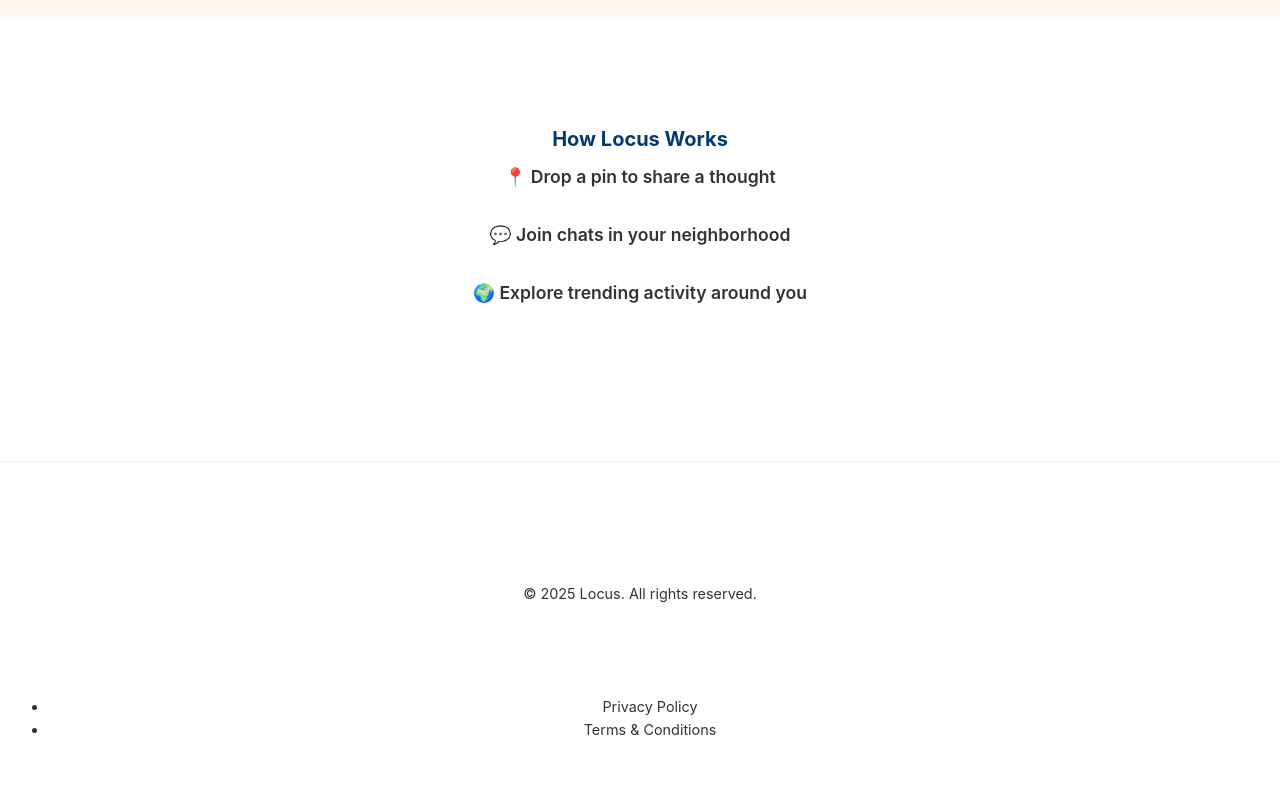
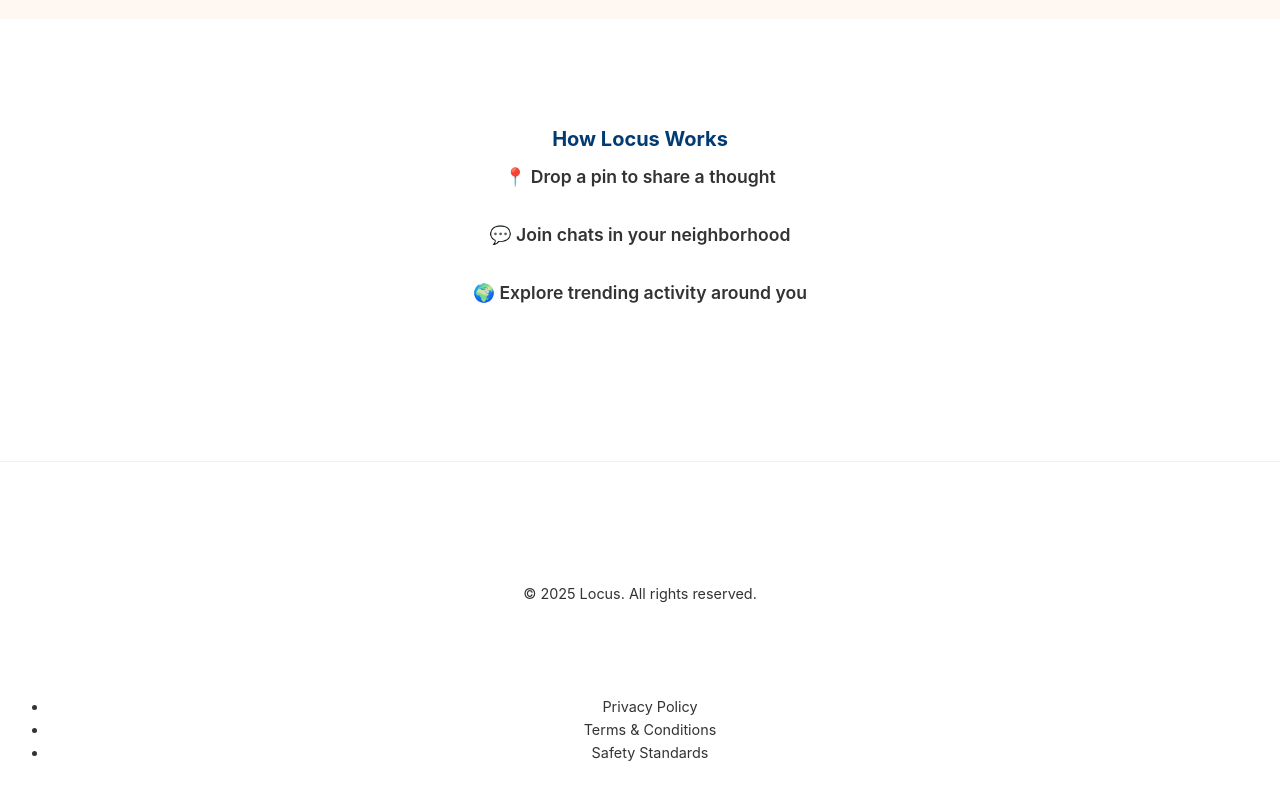
Before and after one commit to four-shadows-in/locus-website-, a React (Vite) app in the folder Locus_Website/: page / in a window 1280 px wide. Shown: the part 1080-1880 px from the top of the page. Built offline with nearby package versions, Linux system fonts and the light colour scheme.

Commit message:
Update Footer.jsx

```diff
--- a/Locus_Website/src/components/Footer/Footer.jsx
+++ b/Locus_Website/src/components/Footer/Footer.jsx
@@ -11,10 +11,13 @@
       <div className="footer-social">
         <ul>
           <li>
-            <Link to="privacy">Privacy Policy</Link>
+            <Link to="/privacy">Privacy Policy</Link>
           </li>
           <li>
-            <Link to="terms">Terms &amp; Conditions</Link>
+            <Link to="/terms">Terms &amp; Conditions</Link>
+          </li>
+          <li>
+            <Link to="/child-safety">Safety Standards</Link>
           </li>
         </ul>
       </div>
```
